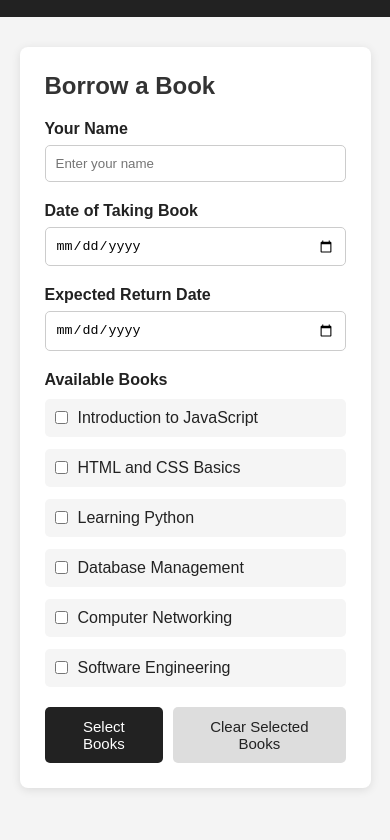
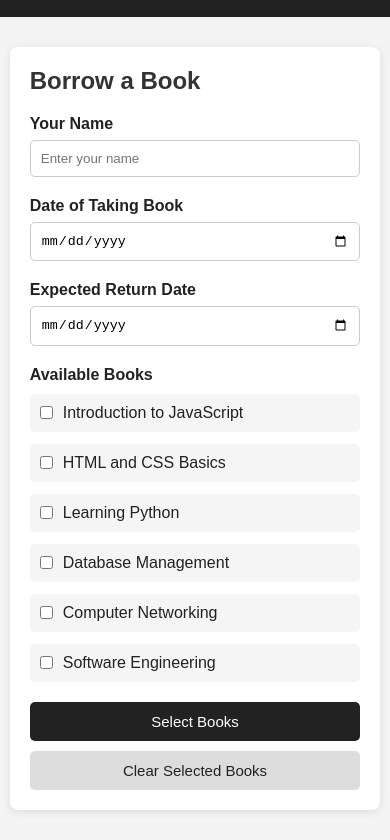
Before and after one commit to bakhita579/Library-management-systems, a plain HTML site: page index.html in a window 390 px wide. Shown: the part 120-960 px from the top of the page. Before the commit the page ends 938 px from the top, so only its background shows below. Drawn offline with Linux system fonts and the light colour scheme.

Commit message:
update on css

```diff
--- a/style.css
+++ b/style.css
@@ -133,3 +133,18 @@ button:hover {
     color: #c62828;
     border-left: 5px solid #c62828;
 }
+
+@media (max-width: 600px) {
+    .container {
+        width: 95%;
+        padding: 20px;
+    }
+
+    .buttons {
+        flex-direction: column;
+    }
+
+    button {
+        width: 100%;
+    }
+}
```
